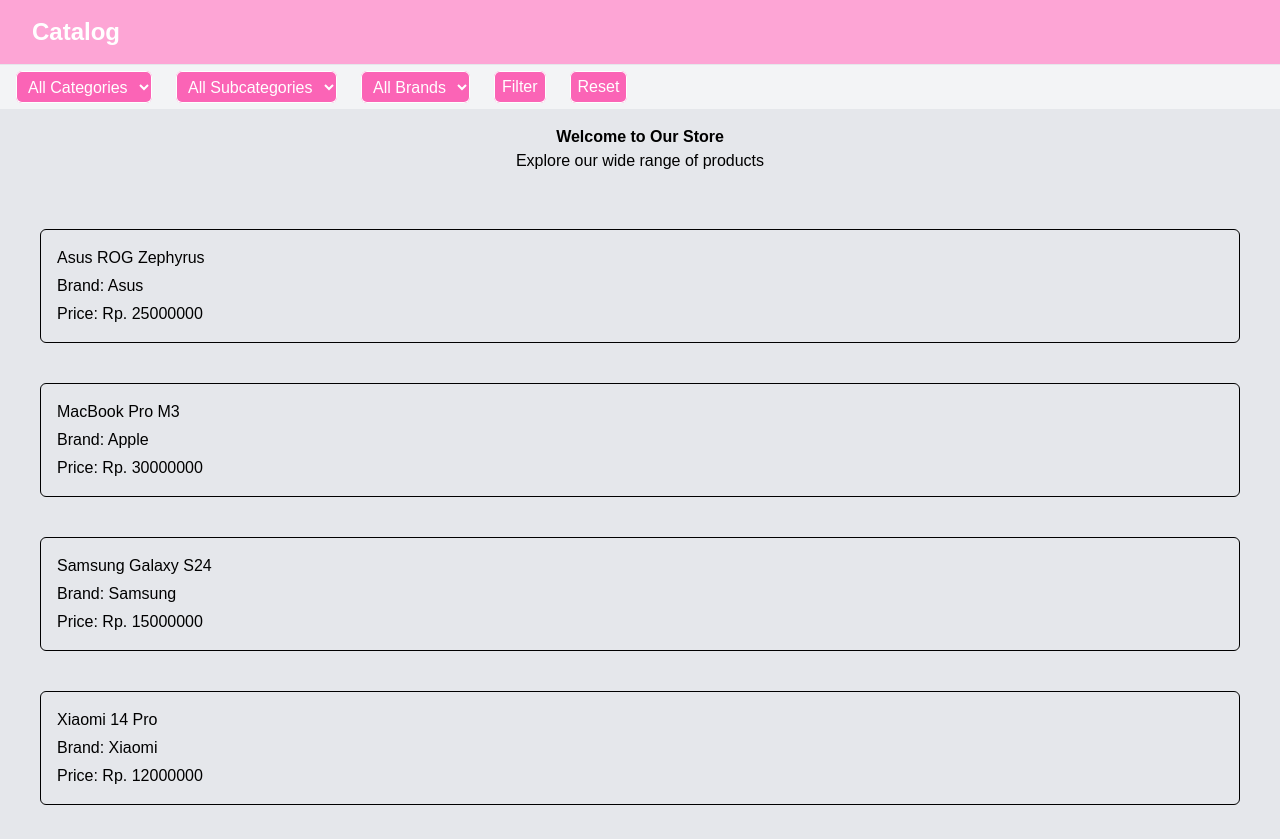
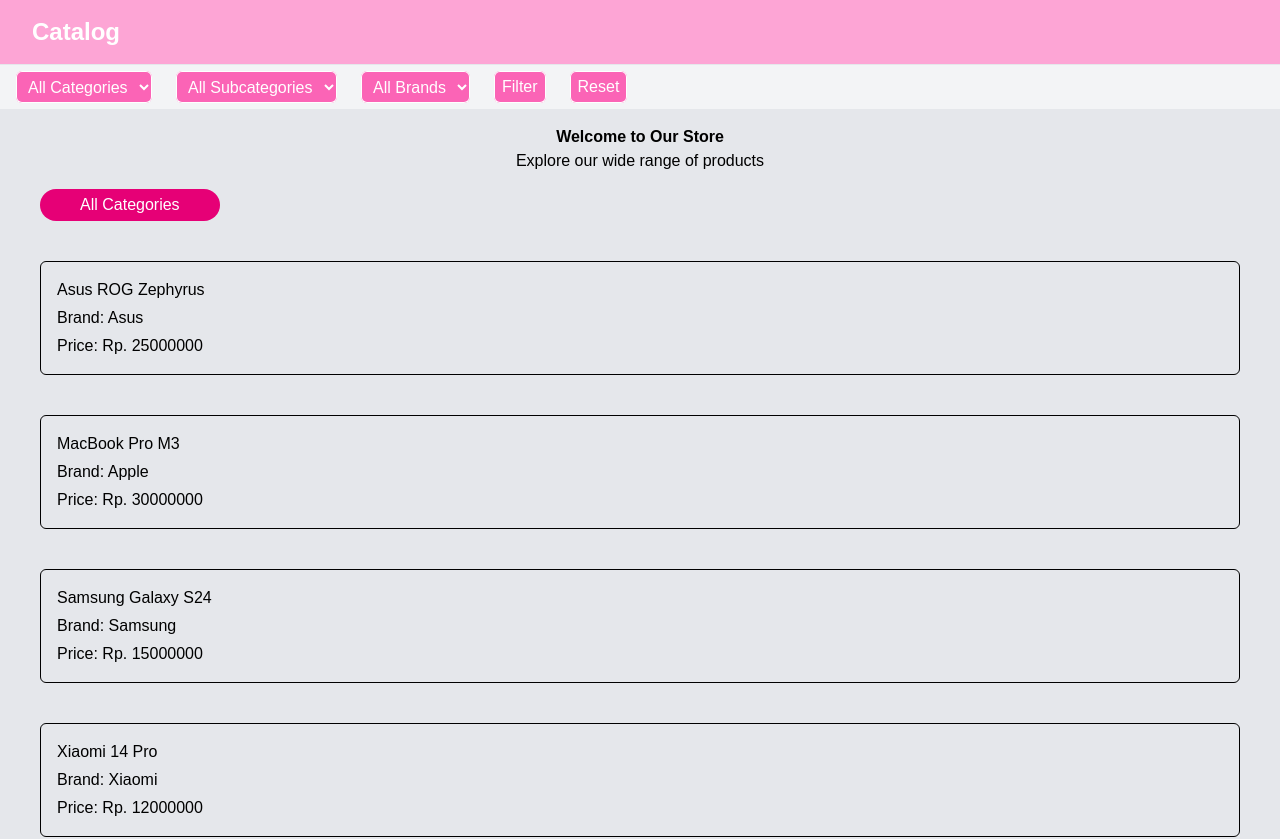
Before and after one commit to Cel44/Catalog, a Next.js app: page / in a window 1280 px wide. Shown: the top 839 px of the page. Built offline with nearby package versions, Linux system fonts and the light colour scheme.

Commit message:
feat: added Breadcrumbs

```diff
--- a/app/page.tsx
+++ b/app/page.tsx
@@ -1,5 +1,5 @@
+import Breadcrumbs from "@/component/breadcrumbs";
 import ItemList from "@/component/itemlist";
-
 
 export default function Home() {
   return (
@@ -14,6 +14,8 @@
            </div>
          </section>
 
+         <Breadcrumbs aria-label="Breadcrumbs" />
+
          {/* Item Lists */}
          <section>
             <ItemList />
--- /dev/null
+++ b/component/breadcrumbs.tsx
@@ -0,0 +1,73 @@
+"use client"
+
+import { useSearchParams, useRouter } from "next/navigation";
+import data from "@/public/data.json";
+import Link from "next/link";
+
+export default function Breadcrumbs() {
+   const searchParams = useSearchParams();
+   const router = useRouter();
+
+   const categoryId = searchParams.get("category");
+   const subCategoryId = searchParams.get("subCategory");
+   const brandId = searchParams.get("brand");
+
+   const category = data.categories.find((cat) => cat.id === categoryId);
+   const subCategory = data.subCategories.find((sub) => sub.id === subCategoryId);
+   const brand = data.brands.find((b) => b.id === brandId);
+
+   function removeFilter(key: string){
+      const params = new URLSearchParams(searchParams.toString());
+      params.delete(key);
+
+      const qs = params.toString();
+      router.push(qs ? `/?${qs}` : `/`);
+   }
+
+   let allCategories;
+
+   if (!category && !subCategory && !brand) {
+      allCategories = <span className="px-4"> All Categories</span>;
+   }
+
+   return (
+      <div className="flex ml-10 items-center w-max text-white bg-pink-600 rounded-2xl py-1 px-6" aria-label="Breadcrumbs">
+
+         <div>
+            {allCategories}
+         </div>
+
+         {category &&
+         <span
+            onClick={() => removeFilter("category")}
+            className="cursor-pointer"
+         >
+            {category.name}
+         </span>}
+
+         {subCategory && (
+         <div>
+            <span className="px-4">&gt;</span>
+            <span
+               onClick={() => removeFilter("subCategory")}
+               className="cursor-pointer"
+            >
+               {subCategory.name}
+            </span>
+         </div>
+         )}
+
+         {brand && (
+            <div>
+               <span className="px-4">&gt;</span>
+               <span
+                  onClick={() => removeFilter("brand")}
+                  className="cursor-pointer"
+               >
+                  {brand.name}
+               </span>
+            </div>
+         )}
+      </div>
+   );
+}
```
